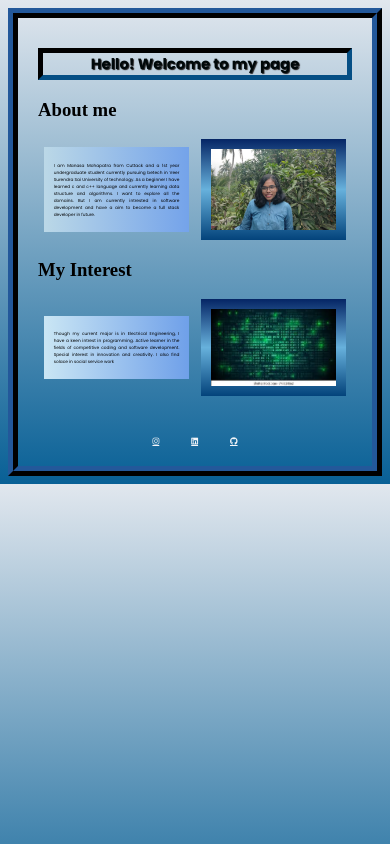
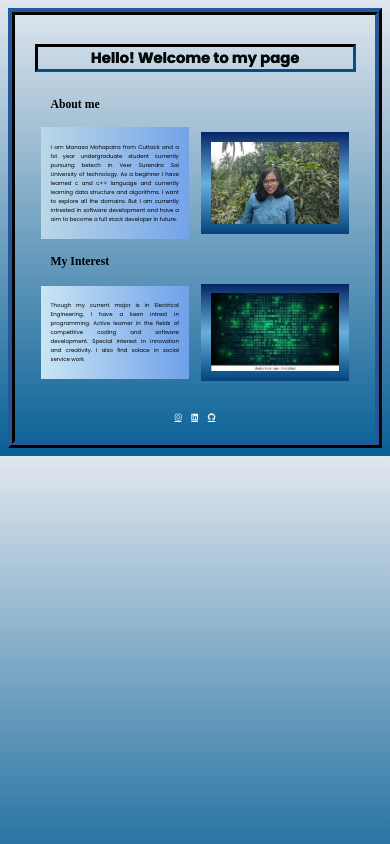
Before and after one commit to Manasamohapatra1/Manasamohapatra1.github.io, a plain HTML site: page index.html in a window 390 px wide. Drawn offline with Linux system fonts and the light colour scheme.

Commit message:
responsive edit

```diff
--- a/css/style.css
+++ b/css/style.css
@@ -1,29 +1,31 @@
 
 body {
   background:linear-gradient(to bottom, #e1e7ee,rgb(8, 96, 150));
-  border: 10px ridge rgb(16, 40, 70);
-  padding-top: 20px;
-  padding-right: 50px;
-  padding-bottom: 20px;
-  padding-left: 50px;
+  border: 2vw ridge rgb(16, 40, 70);
+  padding:5%;
+  max-width:100%;
 }
 
 h1 {
-  border: 5px inset #021d31;
+  border: 1vw inset #021d31;
   color: rgb(0, 8, 10);
   text-align: center;
-  text-shadow :1px 1px 1px #201D1D;
+  text-shadow :0.1vw 0.1vw 0.1vw #201D1D;
   font-size: 3.8vw;
   font-family: "Poppins";
 }
 
 .container{
     display:flex;
+    max-width:100%;
 }
 
 h3{
     display:block;
-   }
+    padding: 5%;
+    margin:auto;
+    font-size: 3vw;
+}
 
 p {
   padding:auto;
@@ -36,7 +38,7 @@ p {
 
 img{
   width:40%;
-  padding: 10px;
+  padding: 3%;
   margin:auto;
   overflow: hidden;
   background-color: #6dadde;
@@ -45,33 +47,30 @@ img{
 
 
 .div1{
-  float: left;
   margin:auto;
   background:linear-gradient(to right,rgb(182, 221, 237),#ed9cde) ;
-  font-size: 1.1vw;
+  font-size: 1.4vw;
   color:black;
   font-family: 'Poppins', sans-serif;
-  padding: 10px;
+  padding: 3%;
   width: 40%;
   /*clear: both;*/
   background:linear-gradient(to right,#bbd8e7,#74a3ea) ;
 }
 
 .div2{
-  float: left;
   margin:auto;
   background:linear-gradient(to right,#cae6f4,#6fa0e9) ;
-  font-size: 1.1vw;
+  font-size: 1.4vw;
   color:black;
   font-family: 'Poppins', sans-serif;
-  padding: 10px;
+  padding:3%;
   width: 40%;
   overflow: hidden;
   clear: both;
 }
 .fa-brands{
   color: #f3f5f9;
-  bottom:0px;
 }
 
 .icon{
@@ -79,119 +78,10 @@ img{
     margin: auto;
     text-align: center;
     font-size: 2vw;
-    padding-top:10px;
-    word-spacing: 30px;
+    word-spacing:2vw;
     margin-top:10%;
-      /* margin-left: 400px; */
 
 
 }
-@media screen and (max-width: 600px) {
-    body {
-      padding:20px;
-    }
-}
-/*    .p1{
-        font-size:2.5vw;
-        padding-left: 10px;
-        margin-bottom: 0px;
-        padding-bottom:0px;
-    }
-    .p2{
-        font-size:2.5vw;
-        padding-left: 10px;
-        margin-top: 30px;
-        margin-bottom: 0px;
-        padding-bottom:0px;
-        clear: both;
-    }
-
-    p{
-            padding:5px;
-            text-align:justify;
-            color:black;
-            font-family: 'Poppins', sans-serif;
-
-    }
-    h1 {
-        border: 5px inset #021d31;
-        color: rgb(0, 8, 10);
-        text-align: center;
-        text-shadow :#6dadde;
-        font-size: 3vw;
-        font-family: "Poppins";
-    }
-    .div1{
-        float: left;
-        margin-top: 0px;
-        margin-bottom:5px;
-        font-size: 1.2vw;
-        color:black;
-        background:linear-gradient(to right,#cadbe3,#5795f2) ;
-        font-family: 'Poppins', sans-serif;
-        padding: 6px;
-        padding-right: 30px;
-        padding-bottom: 10px;
-        padding-left: 20px;
-        width: 300px;
-        height: 120px;
-        width: 80%;
-        overflow: hidden;
-        clear: both;
-    }
-
-    .image1{
-          padding: 6px;
-          height:120px;
-          width: 80%;
-          margin-left: 55%;
-          margin-top:0px;
-          margin-bottom:5px;
-          overflow: hidden;
-          background:linear-gradient(to right,#e1e7ea,#5291f0) ;
-    }
-
-    .div2{
-            float: left;
-            margin-top: 0px;
-            margin-bottom: 5px;
-            margin-right: auto;
-            margin-left: auto;
-            background:linear-gradient(to right,#e8edee,#6ba0e0) ;
-            font-size: 1.2vw;
-            color:black;
-            font-family: 'Poppins', sans-serif;
-            padding: 6px;
-            padding-right: 10px;
-            padding-bottom: 10px;
-            padding-left: 20px;
-            width: 40%;
-            height: 80px;
-            overflow: hidden;
-            clear: both;
-            background:linear-gradient(to right,#c1d7e2,#76a7ef) ;
-    }
-    .image2{
-            width:40%;
-            height: 80px;
-            padding: 6px;
-            margin:auto;
-            margin-left: 55%;
-            margin-top:0px;
-            margin-bottom:5px;
-            overflow: hidden;
-            background:linear-gradient(to right,#e1e7ea,#86a8dd) ;
-    }
-    .icon{
-            clear: both;
-            margin: auto;
-            text-align: center;
-            font-size: 2vw;
-            padding-top:5px;
-            word-spacing: 15px;
-            margin-top:40px;
-            margin-bottom:0px;
-    }*/
-
-
-}
+/*@media screen and (max-width: 600px) {
+}*/
```
